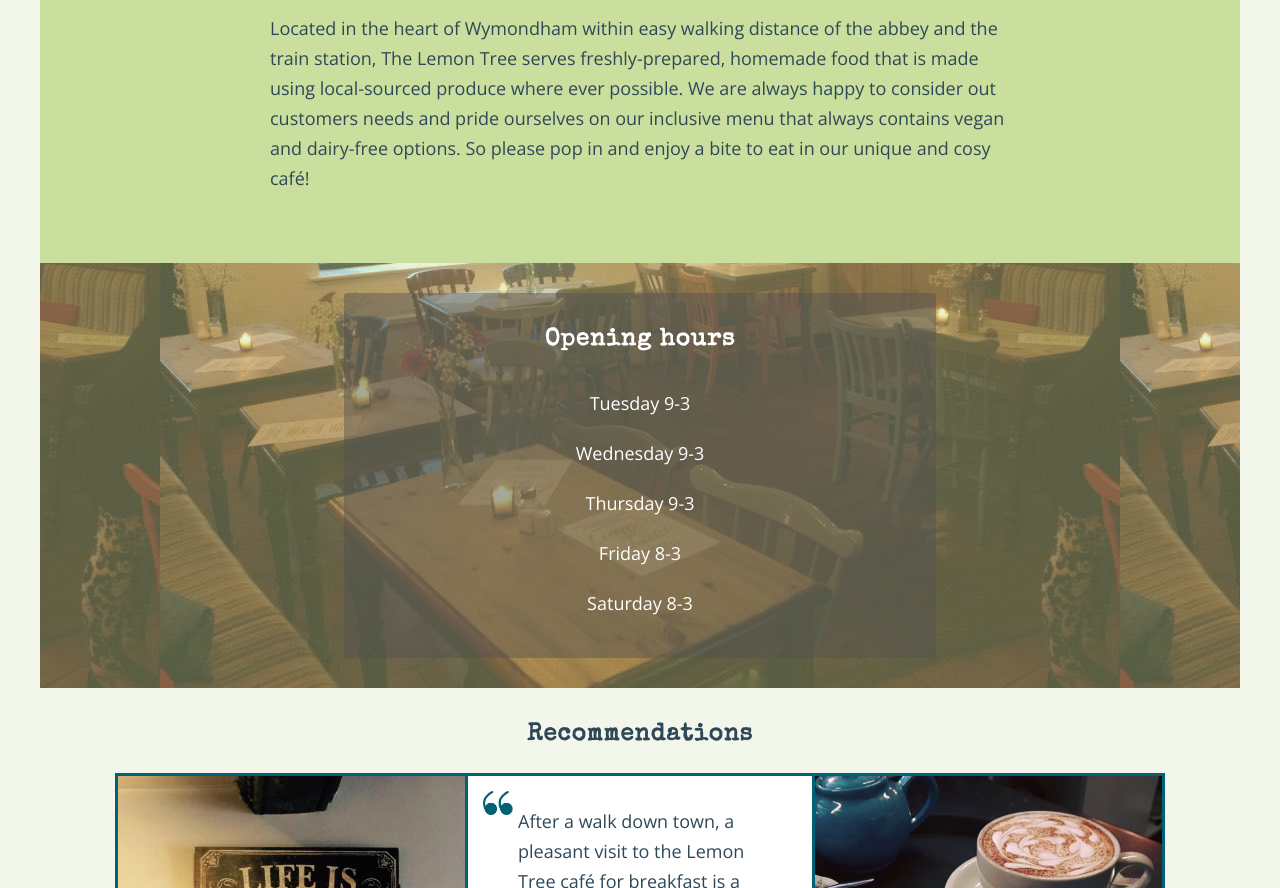
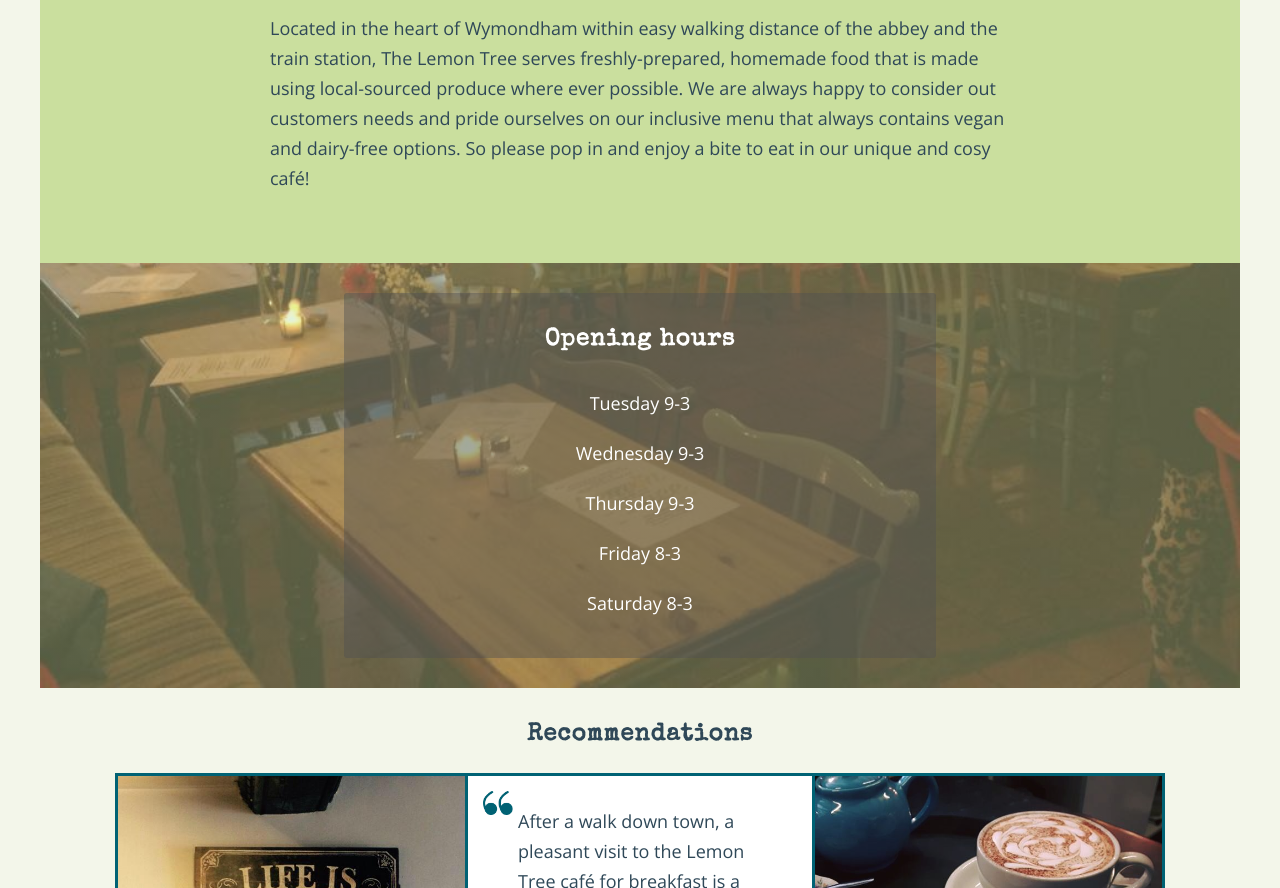
Before and after one commit to paul-duvall/lemon-tree, a website: page index.html in a window 1280 px wide. Shown: the part 585-1473 px from the top of the page. Drawn offline with nearby package versions, Linux system fonts and the light colour scheme.

Commit message:
Adjust CSS for opening hours background image

```diff
--- a/sass/components/_main-page.scss
+++ b/sass/components/_main-page.scss
@@ -17,6 +17,9 @@
     ),
     url(../../images/interior-2.jpg);
     background-position: center bottom;
+    // background-size: 120rem;
+    background-size: cover;
+
     color: white;
 
     &__times {
```
Also changed, not shown: css/style.css.
